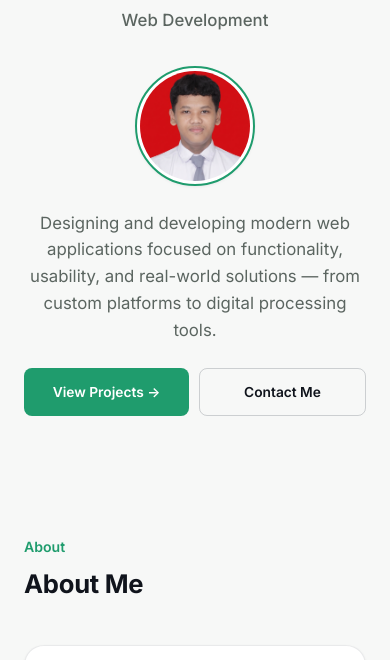
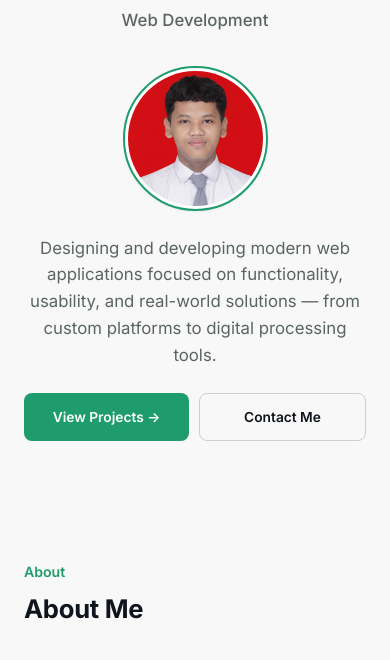
Before and after one commit to azriel-ae/portfolio-azriel, a plain HTML site: page public/index.html in a window 390 px wide. Shown: the part 175-835 px from the top of the page. Drawn offline with Linux system fonts and the light colour scheme.

Commit message:
slightly enlarge hero photo

```diff
--- a/public/style.css
+++ b/public/style.css
@@ -314,8 +314,8 @@ html[data-theme="light"] .header { background: rgba(247, 248, 247, 0.85); }
 }
 
 .hero-photo-frame {
-  width: 148px;
-  height: 148px;
+  width: 180px;
+  height: 180px;
   border-radius: 50%;
   padding: 3px;
   background: var(--surface);
@@ -734,7 +734,7 @@ footer { border-top: 1px solid var(--border); padding: 28px 0; }
 
 @media (max-width: 480px) {
   .about-card { padding: var(--space-md); }
-  .hero-photo-frame { width: 120px; height: 120px; }
+  .hero-photo-frame { width: 145px; height: 145px; }
 
   .skills-grid {
     display: flex;
```
